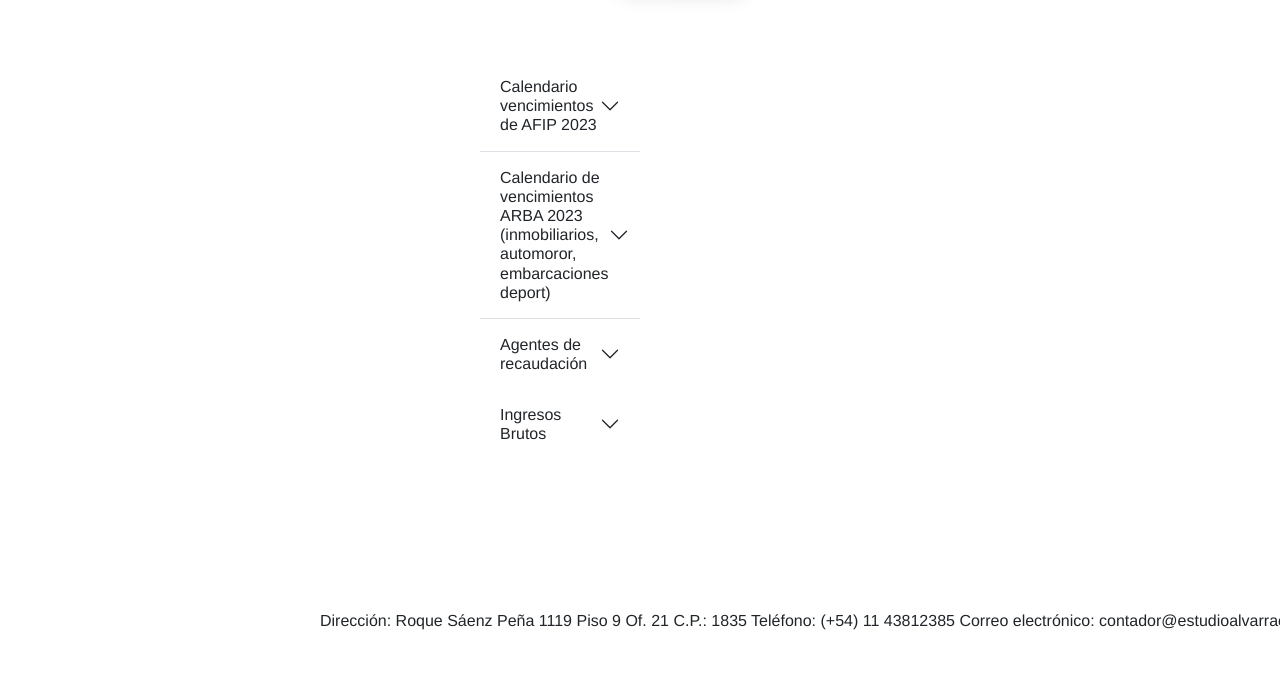
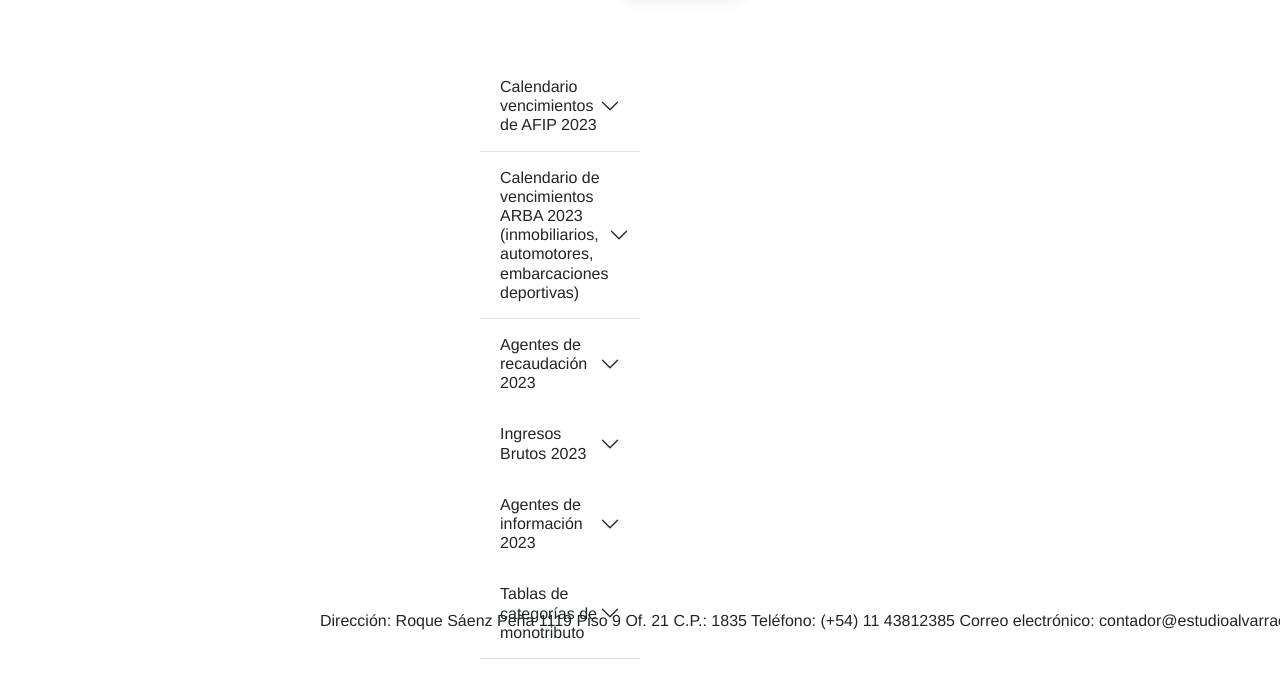
Before and after one commit to galvarracin/nuevositio, a plain HTML site: page vistas/novedades.html in a window 1280 px wide. Shown: the part 119-796 px from the top of the page. Drawn offline with nearby package versions, Linux system fonts and the light colour scheme.

```diff
--- a/css/estilos.css
+++ b/css/estilos.css
@@ -373,7 +373,6 @@
 
 
 
-
 /* MOBILE */
 
 @media screen and (max-width:425px) {
--- a/vistas/novedades.html
+++ b/vistas/novedades.html
@@ -51,7 +51,7 @@
         <div class="accordion-item">
           <h2 class="accordion-header" id="flush-headingTwo">
             <button class="accordion-button collapsed" type="button" data-bs-toggle="collapse" data-bs-target="#flush-collapseTwo" aria-expanded="false" aria-controls="flush-collapseTwo">
-              Calendario de vencimientos ARBA 2023 (inmobiliarios, automoror, embarcaciones deport)
+              Calendario de vencimientos ARBA 2023 (inmobiliarios, automotores, embarcaciones deportivas)
             </button>
           </h2>
           <div id="flush-collapseTwo" class="accordion-collapse collapse" aria-labelledby="flush-headingTwo" data-bs-parent="#accordionFlushExample">
@@ -61,7 +61,7 @@
         <div class="accordion-item">
           <h2 class="accordion-header" id="flush-headingThree">
             <button class="accordion-button collapsed" type="button" data-bs-toggle="collapse" data-bs-target="#flush-collapseThree" aria-expanded="false" aria-controls="flush-collapseThree">
-              Agentes de recaudación
+              Agentes de recaudación 2023
             </button>
           </h2>
           <div id="flush-collapseThree" class="accordion-collapse collapse" aria-labelledby="flush-headingThree" data-bs-parent="#accordionFlushExample">
@@ -70,11 +70,34 @@
           <div class="accordion-item">
             <h2 class="accordion-header" id="flush-heading4">
               <button class="accordion-button collapsed" type="button" data-bs-toggle="collapse" data-bs-target="#flush-collapse4" aria-expanded="false" aria-controls="flush-collapse4">
-                Ingresos Brutos
+                Ingresos Brutos 2023
               </button>
             </h2>
             <div id="flush-collapse4" class="accordion-collapse collapse" aria-labelledby="flush-headingThree" data-bs-parent="#accordionFlushExample">
-              <div class="accordion-body"><a class="quitarsubrayado" href="../img/novedades_img/agentes_de recaudacion.jpg" download="Agentes de recaudación">Descargar calendario</a> </div>
+              <div class="accordion-body"><a class="quitarsubrayado" href="../img/novedades_img/Ingresosbrutos.jpg" download="Ingresos Brutos">Descargar calendario</a> </div>
+
+            </div>
+            <div class="accordion-item">
+              <h2 class="accordion-header" id="flush-heading5">
+                <button class="accordion-button collapsed" type="button" data-bs-toggle="collapse" data-bs-target="#flush-collapse5" aria-expanded="false" aria-controls="flush-collapse5">
+                  Agentes de información 2023
+                </button>
+              </h2>
+              <div id="flush-collapse5" class="accordion-collapse collapse" aria-labelledby="flush-headingThree" data-bs-parent="#accordionFlushExample">
+                <div class="accordion-body"><a class="quitarsubrayado" href="../img/novedades_img/agentes_de_informacion.jpg" download="Agentes de información">Descargar calendario</a> </div>
+
+
+
+              </div>
+              <div class="accordion-item">
+                <h2 class="accordion-header" id="flush-heading5">
+                  <button class="accordion-button collapsed" type="button" data-bs-toggle="collapse" data-bs-target="#flush-collapse6" aria-expanded="false" aria-controls="flush-collapse6">
+                    Tablas de categorías de monotributo
+                  </button>
+                </h2>
+                <div id="flush-collapse6" class="accordion-collapse collapse" aria-labelledby="flush-headingThree" data-bs-parent="#accordionFlushExample">
+                  <div class="accordion-body"><a class="quitarsubrayado" href="../img/novedades_img/tablas_monotributo.png" download="Tablas de categorías de monotributo">Descargar calendario</a> </div>
+
             </div>
         </div>
       </div>
```
Also changed, not shown: img/novedades_img/tablas_monotributo.png (added).
